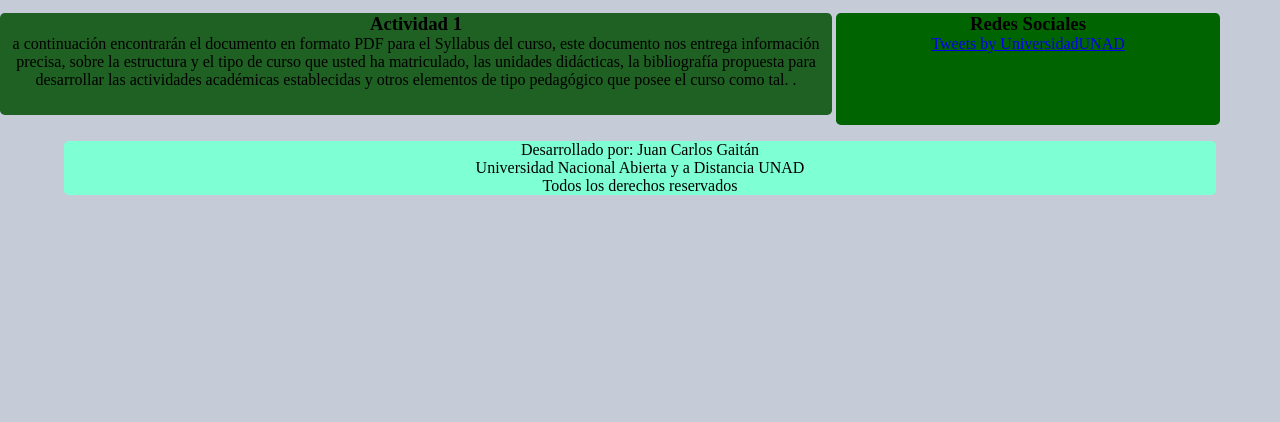
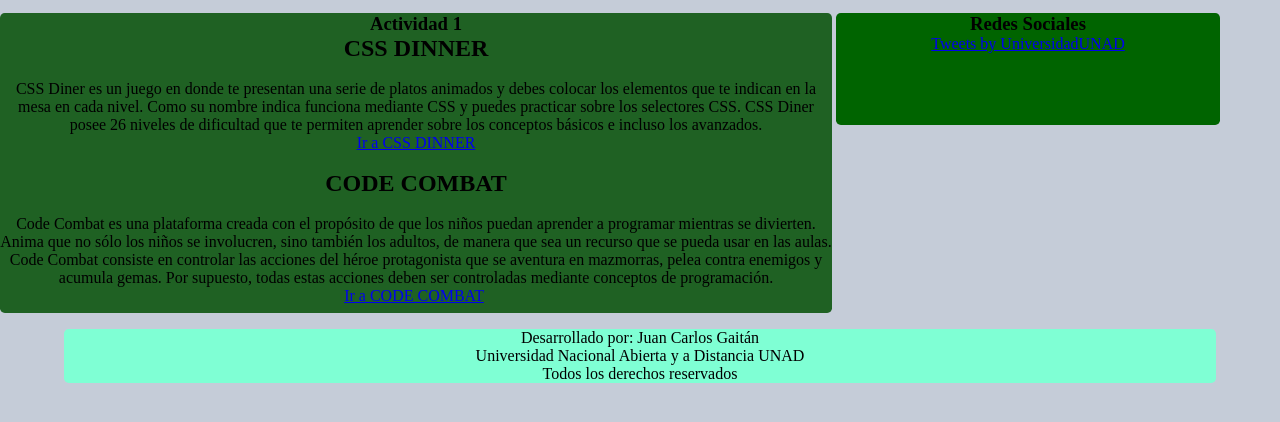
Before and after one commit to pilarrubio/Fase3_DSW, a plain HTML site: page actividad1.html in a window 1280 px wide. Shown: the part 244-666 px from the top of the page. Drawn offline with Linux system fonts and the light colour scheme.

Commit message:
Add files via upload

```diff
--- a/actividad1.html
+++ b/actividad1.html
@@ -92,12 +92,39 @@
     <section class="principal">
 
       <h3> Actividad 1</h3>
-                <p> a continuación encontrarán el documento en formato PDF para el Syllabus del curso, este documento nos entrega información precisa, sobre la estructura y el tipo de curso que usted ha matriculado, las unidades didácticas, la bibliografía propuesta para desarrollar las actividades académicas establecidas y otros elementos de tipo pedagógico que posee el curso como tal. .</p>
-                    <img src="" alt="">
+      <H1>
+
+        CSS DINNER
+         </H1>
+
+         </P>
+          <br>
+          <p>
+            CSS Diner es un juego en donde te presentan una serie de platos animados y debes colocar los elementos que te indican en la mesa en cada nivel. Como su nombre indica funciona mediante CSS y puedes practicar sobre los selectores CSS. CSS Diner posee 26 niveles de dificultad que te permiten aprender sobre los conceptos básicos e incluso los avanzados.
+          </p>
+          <a href="http://flukeout.github.io/">Ir a CSS DINNER</a>
+
+          <br>
+          <br>
+
+          <h1>
+             CODE COMBAT
+          </h1>
+          <br>
+          <p>
+              Code Combat es una plataforma creada con el propósito de que los niños puedan aprender a programar mientras se divierten. Anima que no sólo los niños se involucren, sino también los adultos, de manera que sea un recurso que se pueda usar en las aulas.
+              Code Combat consiste en controlar las acciones del héroe protagonista que se aventura en mazmorras, pelea contra enemigos y acumula gemas. Por supuesto, todas estas acciones deben ser controladas mediante conceptos de programación.
+
+           </p>
+
+           <a href="https://codecombat.com/">Ir a CODE COMBAT</a>
+
+            <img src="" alt="">
+
 
             <article>
 
-                </article>
+            </article>
 
         </section>
         <aside>
```
Also changed, not shown: actividad2.html (+26 -2 lines), actividad3.html (+23 -2 lines).
